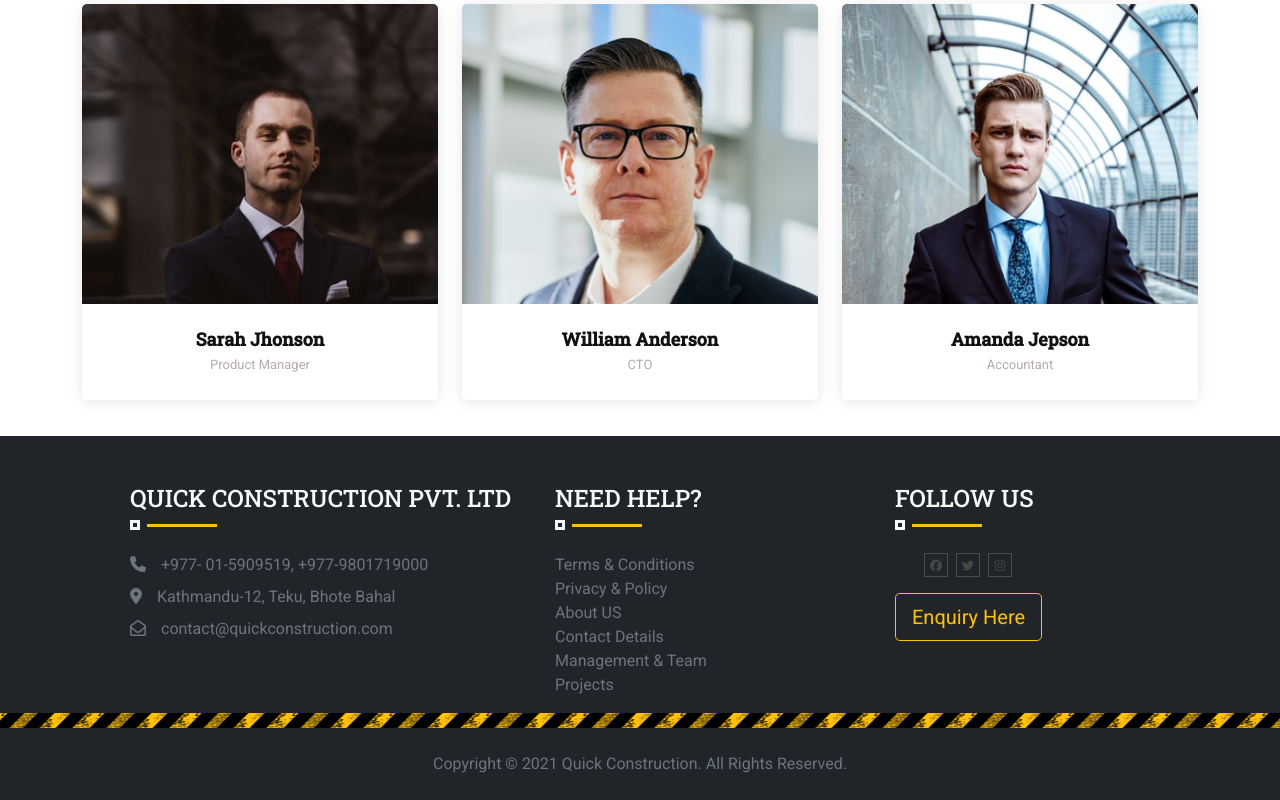
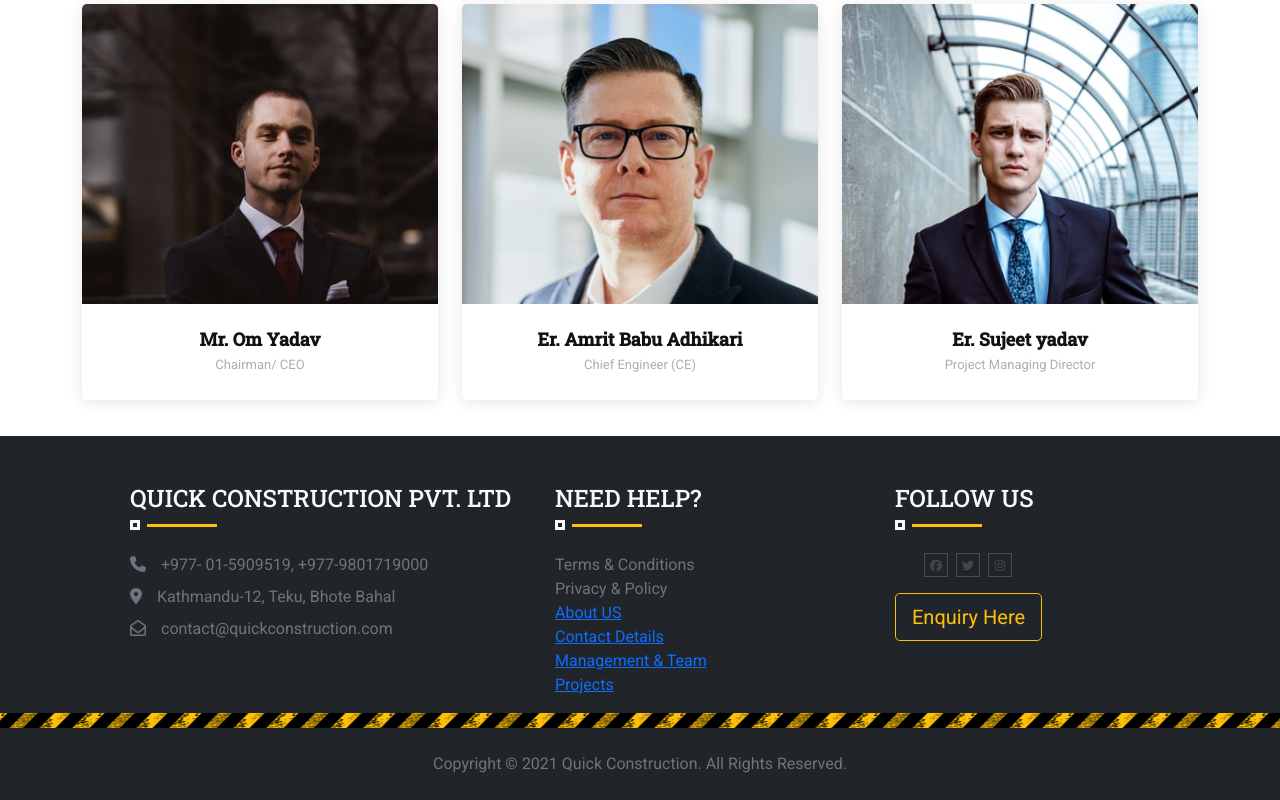
Before and after one commit to BhavaniAnu/QCorporate, an Angular app: page /home in a window 1280 px wide. Shown: the part 2215-3015 px from the top of the page. Built offline with nearby package versions, Linux system fonts and the light colour scheme.

Commit message:
final changes

```diff
--- a/src/app/common/components/footer/footer.component.html
+++ b/src/app/common/components/footer/footer.component.html
@@ -39,10 +39,10 @@
             <div class="py-3 text-muted">
               <a>Terms & Conditions</a><br />
               <a>Privacy & Policy</a><br />
-              <a>About US</a><br />
-              <a>Contact Details</a><br />
-              <a>Management & Team</a><br />
-              <a>Projects</a>
+              <a routerLink="/about-us">About US</a><br />
+              <a routerLink="/contact-us">Contact Details</a><br />
+              <a routerLink="/about-us">Management & Team</a><br />
+              <a routerLink="/projects">Projects</a>
             </div>
           </div>
         </div>
@@ -78,7 +78,11 @@
                 </li>
               </ul>
               <div>
-                <button type="button" class="btn btn-outline-warning btn-lg">
+                <button
+                  type="button"
+                  class="btn btn-outline-warning btn-lg"
+                  (click)="onClick()"
+                >
                   Enquiry Here
                 </button>
               </div>
--- a/src/app/common/components/footer/footer.component.ts
+++ b/src/app/common/components/footer/footer.component.ts
@@ -1,4 +1,5 @@
 import { Component, HostListener, OnInit } from '@angular/core';
+import { Router } from '@angular/router';
 
 @Component({
   selector: 'app-footer',
@@ -19,7 +20,11 @@ export class FooterComponent implements OnInit {
     }
   }
 
-  constructor() {}
+  constructor(private router: Router) {}
 
   ngOnInit(): void {}
+
+  onClick() {
+    this.router.navigateByUrl('/contact-us');
+  }
 }
--- a/src/app/modules/gallery/gallery.component.html
+++ b/src/app/modules/gallery/gallery.component.html
@@ -31,7 +31,7 @@
               [class.active]="filterBy == 'boats'"
               (click)="filterBy = 'boats'"
             >
-              Boats
+              Projects
             </button>
             <button
               type="button"
@@ -39,7 +39,7 @@
               [class.active]="filterBy == 'camping'"
               (click)="filterBy = 'camping'"
             >
-              Camping
+              Construction site
             </button>
             <button
               type="button"
@@ -47,7 +47,7 @@
               [class.active]="filterBy == 'library'"
               (click)="filterBy = 'library'"
             >
-              Library
+              Services
             </button>
           </div>
         </div>
--- a/src/app/modules/home/home.component.html
+++ b/src/app/modules/home/home.component.html
@@ -114,8 +114,8 @@
             <img src="../../../assets/team-1.jpg" class="img-fluid" alt="" />
           </div>
           <div class="member-info">
-            <h4>Sarah Jhonson</h4>
-            <span>Product Manager</span>
+            <h4>Mr. Om Yadav</h4>
+            <span>Chairman/ CEO</span>
           </div>
         </div>
       </div>
@@ -126,8 +126,8 @@
             <img src="../../../assets/team-2.jpg" class="img-fluid" alt="" />
           </div>
           <div class="member-info">
-            <h4>William Anderson</h4>
-            <span>CTO</span>
+            <h4>Er. Amrit Babu Adhikari</h4>
+            <span>Chief Engineer (CE)</span>
           </div>
         </div>
       </div>
@@ -138,8 +138,8 @@
             <img src="../../../assets/Team-3.jpg" class="img-fluid" alt="" />
           </div>
           <div class="member-info">
-            <h4>Amanda Jepson</h4>
-            <span>Accountant</span>
+            <h4>Er. Sujeet yadav</h4>
+            <span>Project Managing Director</span>
           </div>
         </div>
       </div>
```
